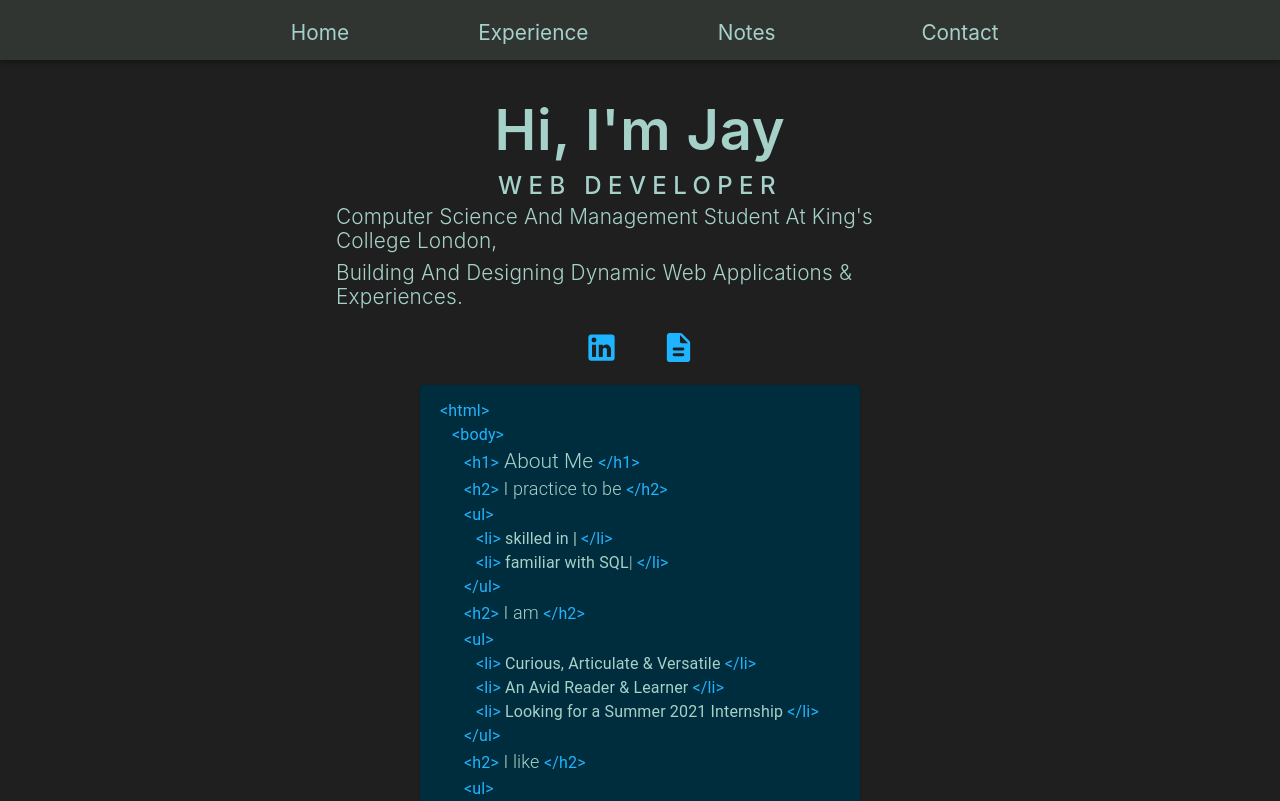
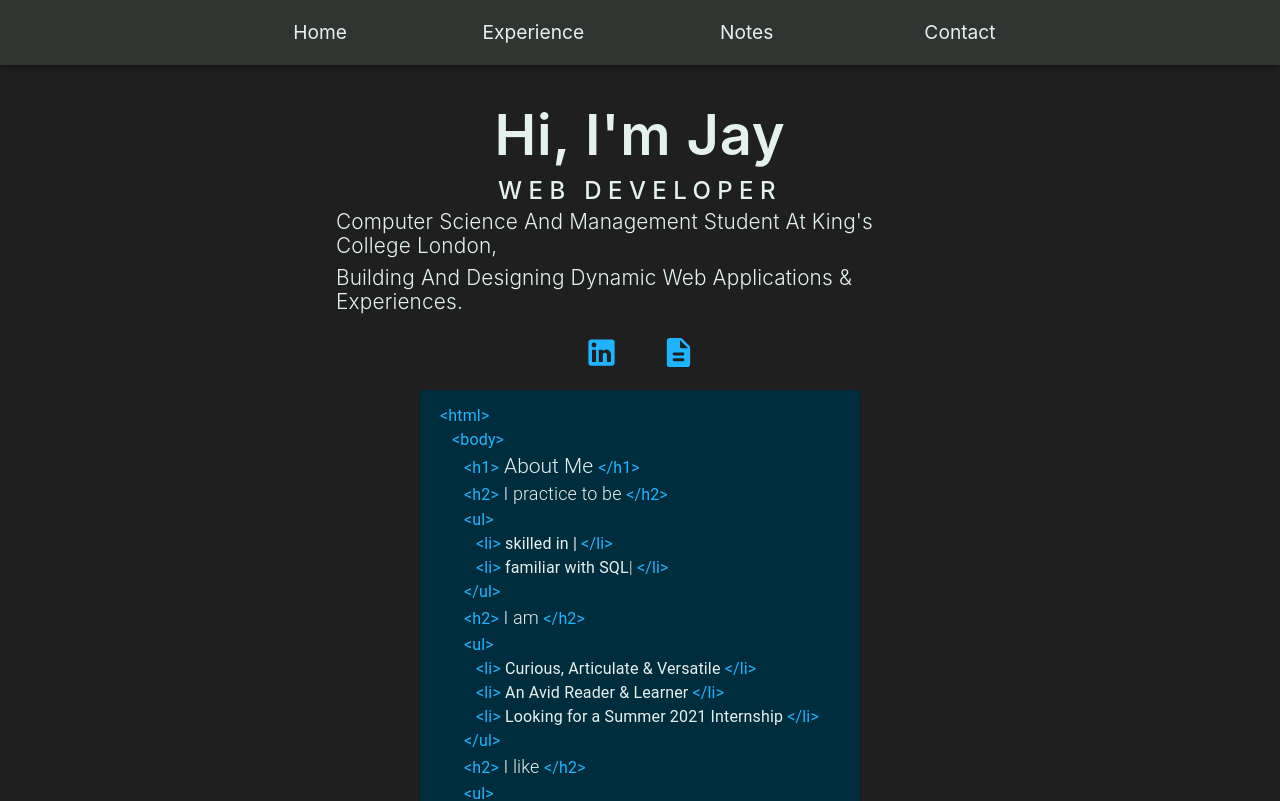
Before and after one commit to TheJayVachhani/jayvachhani.com, a React (Create React App) app: page /home in a window 1280 px wide. Shown: the top 801 px of the page. Built offline with nearby package versions, Linux system fonts and the light colour scheme.

Commit message:
Brighten main font colour of blue theme, increase height of the navbar

```diff
--- a/src/components/navigation/navbar.js
+++ b/src/components/navigation/navbar.js
@@ -7,7 +7,7 @@ const navbarCSS = makeStyles((theme) => ({
     bar:{
         position: "sticky",
         width: "100%",
-        height: "60px",
+        height: "65px",
         margin: "0"
     },
     grid:{
@@ -20,7 +20,7 @@ const navbarCSS = makeStyles((theme) => ({
         margin: "auto",
     },
     buttonText:{
-        fontSize: "1.3rem",
+        fontSize: "1.2rem",
         fontWeight: "400",
         textTransform: "capitalize",
         fontFamily: "-apple-system, BlinkMacSystemFont, 'Segoe UI', Roboto, Oxygen, Ubuntu, Cantarell, 'Open Sans', 'Helvetica Neue', sans-serif",
@@ -28,7 +28,6 @@ const navbarCSS = makeStyles((theme) => ({
         lineHeight: "55px",
         textAlign: "center"
     }
-
 }));
 
 const mainNavbar = () => {
--- a/src/themes/LightBlue/themeLightBlue.js
+++ b/src/themes/LightBlue/themeLightBlue.js
@@ -3,7 +3,7 @@ import { createMuiTheme } from "@material-ui/core";
 export default createMuiTheme({
   	palette: {
 		primary: {
-			main: "#A6D1C9"
+			main: "#E4F1EF"
 		},
 		secondary: {
 			main:  "#1FB4FF"
@@ -13,14 +13,14 @@ export default createMuiTheme({
 		},
 		text:{
 			primary: "#1FB4FF",
-			secondary: "#A6D1C9",
+			secondary: "#E4F1EF",
 		}
 	},
 	overrides: {
 		MuiButton:{
 			textPrimary:{
 				backgroundColor: "transparent",
-				color: "#A6D1C9",
+				color: "#E4F1EF",
 				'&:hover':{
 					backgroundColor: "transparent",
 					color: "#1FB4FF"
@@ -28,7 +28,7 @@ export default createMuiTheme({
 			},
 			textSecondary:{
 				backgroundColor: "transparent",
-				color: "#A6D1C9",
+				color: "#E4F1EF",
 				'&:hover':{
 					backgroundColor: "#313532",
 					color: "#1FB4FF"
@@ -50,7 +50,7 @@ export default createMuiTheme({
 				color: "#E4E5E6",
 			},
 			subheader: {
-				color: "#A6D1C9" ,
+				color: "#E4F1EF" ,
 			}
 		},
 		MuiChip: {
```
